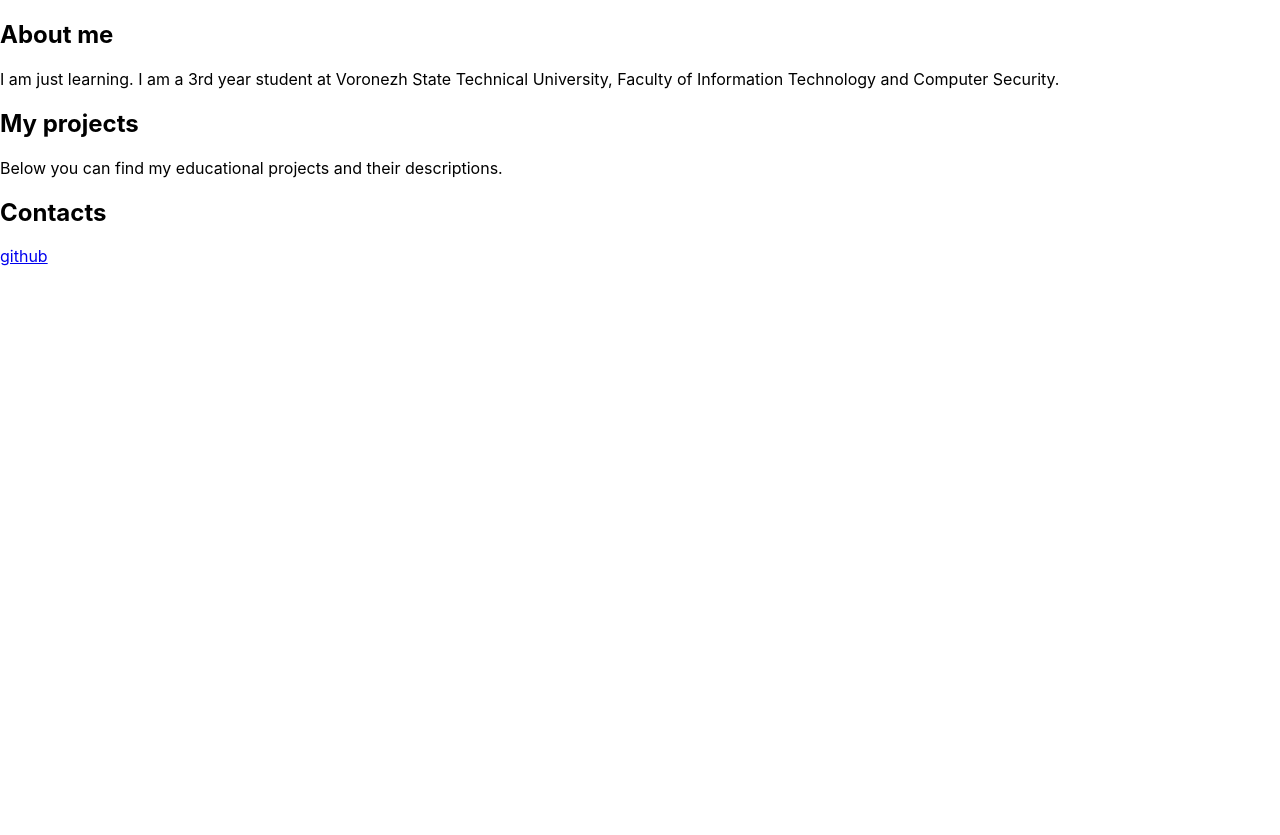
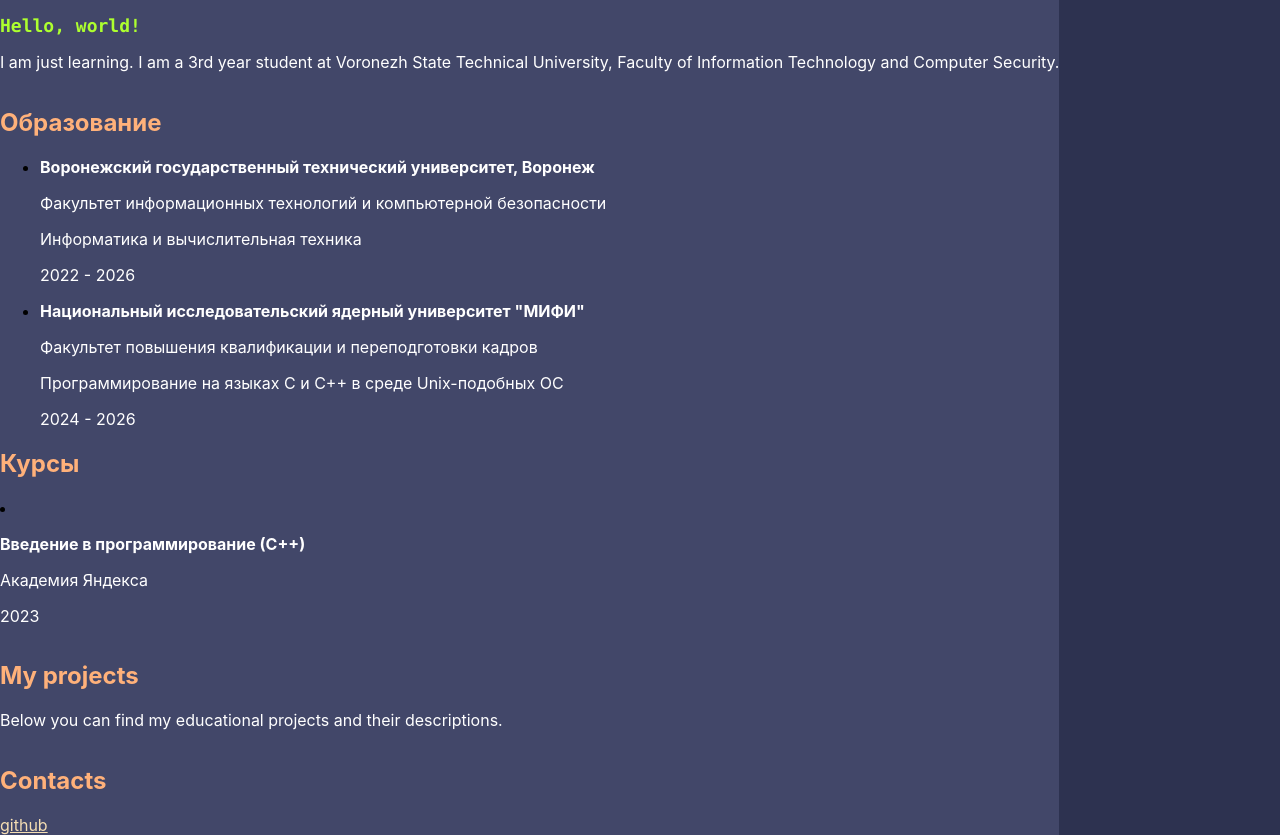
Before and after one commit to lyacsevna/AboutMe, a React (Create React App) app: page / in a window 1280 px wide. Before the commit the page ends 800 px from the top, so only its background shows below. Built offline with nearby package versions, Linux system fonts and the light colour scheme.

Commit message:
Uploading data to the Education section

```diff
--- a/src/App.css
+++ b/src/App.css
@@ -1,38 +1,39 @@
-.App {
-  text-align: center;
+.container {
+  display: flex;
+  flex-direction: column;
+
+
+  background-color: #424769;
 }
 
-.App-logo {
-  height: 40vmin;
-  pointer-events: none;
+
+body {
+  display: flex;
+
+  background-color: #2d3250;
+
+  font-family: -apple-system, BlinkMacSystemFont, 'Segoe UI', 'Roboto', 'Oxygen',
+  'Ubuntu', 'Cantarell', 'Fira Sans', 'Droid Sans', 'Helvetica Neue',
+  sans-serif;
+
 }
 
-@media (prefers-reduced-motion: no-preference) {
-  .App-logo {
-    animation: App-logo-spin infinite 20s linear;
-  }
+h1 {
+  font-family: source-code-pro, Menlo, Monaco, Consolas, 'Courier New',
+    monospace;
+  color: greenyellow;
+  font-size: large;
 }
 
-.App-header {
-  background-color: #282c34;
-  min-height: 100vh;
-  display: flex;
-  flex-direction: column;
-  align-items: center;
-  justify-content: center;
-  font-size: calc(10px + 2vmin);
+a {
+  color: wheat;
+}
+
+h2 {
+  color: #ffb17a;
+
+}
+
+p {
   color: white;
 }
-
-.App-link {
-  color: #61dafb;
-}
-
-@keyframes App-logo-spin {
-  from {
-    transform: rotate(0deg);
-  }
-  to {
-    transform: rotate(360deg);
-  }
-}
--- a/src/App.js
+++ b/src/App.js
@@ -2,15 +2,21 @@
 import AboutMe from './components/aboutme';
 import Projects from './components/projects';
 import Contacts from './components/contacts';
+import EducationSection from './components/education'
 import './App.css';
+
+
 
 const App = () => {
   return (
-      <div>
-          <AboutMe />
+    <body>
+      <div className='container'>
+          <AboutMe/>
+          <EducationSection/>
           <Projects />
           <Contacts />
       </div>
+    </body>
   );
 };
 
--- a/src/components/aboutme.js
+++ b/src/components/aboutme.js
@@ -3,7 +3,7 @@ import React from 'react';
 const AboutMe = () => {
     return (
         <section id="aboutme">
-            <h2>About me</h2>
+            <h1>Hello, world!</h1>
             <p>I am just learning. I am a 3rd year student at Voronezh State Technical University,
                 Faculty of Information Technology and Computer Security.</p>
         </section>
--- /dev/null
+++ b/src/components/education.js
@@ -0,0 +1,57 @@
+import React from "react";
+import { courses, education } from "../data";
+
+function UniversityEdu({ university, faculty, specialy, years }) {
+  function handleClick() {
+    localStorage.setItem('auth-time', new Date())
+  }
+
+  return (
+    <li onClick={handleClick}>
+      <p>
+        <strong>{university}</strong>
+        <p>{faculty}</p>
+        <p>{specialy}</p>
+        <p>{years}</p>
+      </p>
+    </li>
+  )
+}
+
+function CoursesEdu({ title, organization, years }) {
+    function handleClick() {
+      localStorage.setItem('auth-time', new Date())
+    }
+
+    return (
+      <li onClick={handleClick}>
+        <p>
+            <strong>{title}</strong>
+            <p>{organization}</p>
+            <p>{years}</p>
+        </p>
+      </li>
+    )
+  }
+
+const EducationSection = () => {
+    return (
+        <section>
+            <h2>Образование</h2>
+            <ul>
+                { education.map (( edu ) => (
+                    <UniversityEdu key = { edu.university } {...edu}/>
+                ))}
+            </ul>
+
+            <h2>Курсы</h2>
+            <ui>
+                {courses.map((course) => (
+                    <CoursesEdu key={ course.title} {...course}/>
+                ))}
+            </ui>
+        </section>
+    )
+}
+
+export default EducationSection;
--- /dev/null
+++ b/src/data.js
@@ -0,0 +1,35 @@
+export const education = [
+    {
+        university:
+            'Воронежский государственный технический университет, Воронеж',
+        faculty:
+            'Факультет информационных технологий и компьютерной безопасности',
+        specialy:
+            'Информатика и вычислительная техника',
+        years:
+            '2022 - 2026'
+
+    },
+    {
+        university:
+            'Национальный исследовательский ядерный университет "МИФИ"',
+        faculty:
+            'Факультет повышения квалификации и переподготовки кадров ',
+        specialy:
+            'Программирование на языках С и С++ в среде Unix-подобных ОС',
+        years:
+            '2024 - 2026'
+
+    }
+  ]
+
+export const courses = [
+    {
+        title:
+            'Введение в программирование (С++)',
+        organization:
+            'Академия Яндекса',
+        years:
+            '2023'
+    }
+]
--- a/src/index.css
+++ b/src/index.css
@@ -1,4 +1,5 @@
 body {
+  display: flex;
   margin: 0;
   font-family: -apple-system, BlinkMacSystemFont, 'Segoe UI', 'Roboto', 'Oxygen',
     'Ubuntu', 'Cantarell', 'Fira Sans', 'Droid Sans', 'Helvetica Neue',
--- a/src/index.js
+++ b/src/index.js
@@ -11,7 +11,4 @@ root.render(
   </React.StrictMode>
 );
 
-// If you want to start measuring performance in your app, pass a function
-// to log results (for example: reportWebVitals(console.log))
-// or send to an analytics endpoint. Learn more: https://bit.ly/CRA-vitals
 reportWebVitals();
```
Also changed, not shown: src/components/footer.js (added), src/components/header.js (added).
